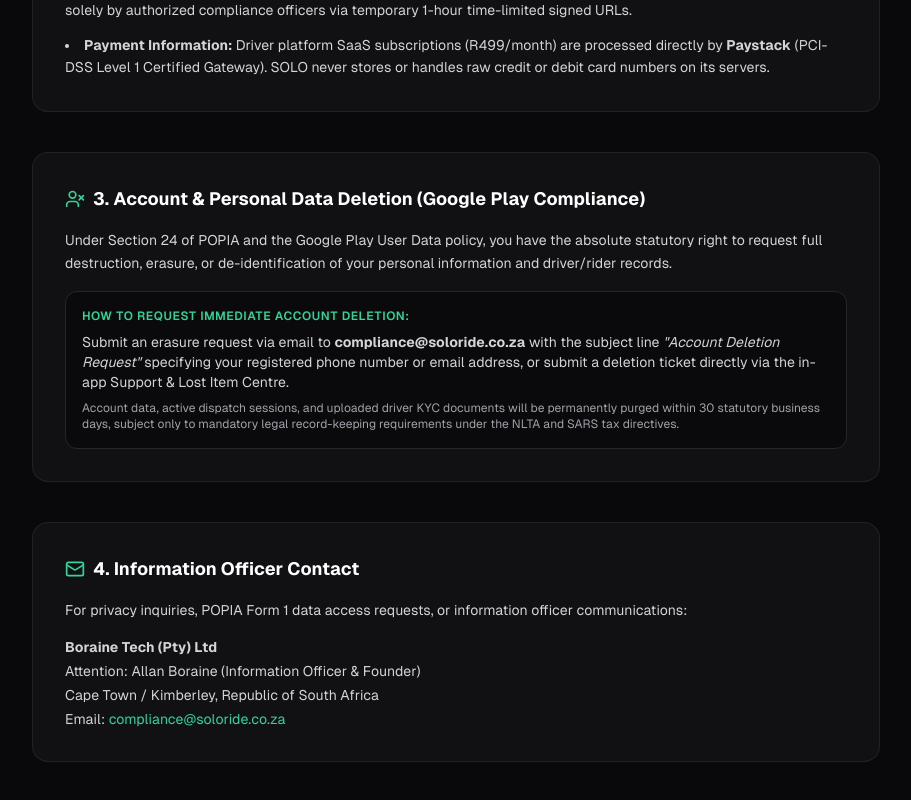
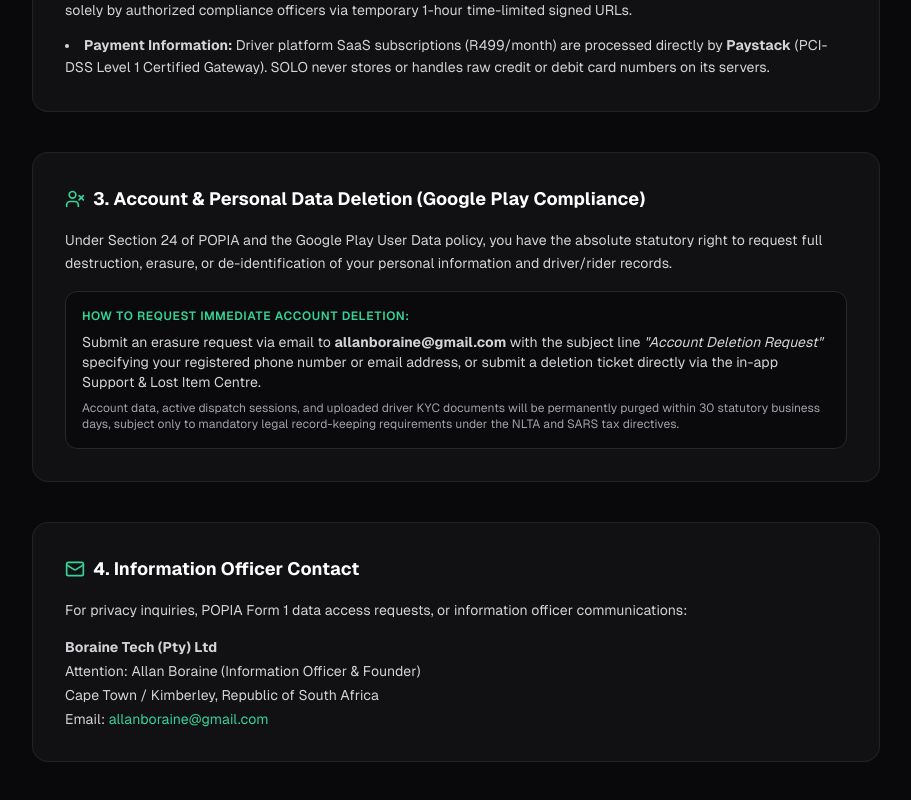
Before and after one commit to allanboraine-dev/Solo, a Next.js app: page /privacy in a window 1280 px wide. Shown: the part 859-1659 px from the top of the page, without its empty margins (184-1095 px from the left). Built offline with nearby package versions, Linux system fonts and the light colour scheme; no server answers.

Commit message:
fix(privacy): update compliance contact email to allanboraine@gmail.com

```diff
--- a/src/app/privacy/page.tsx
+++ b/src/app/privacy/page.tsx
@@ -92,7 +92,7 @@ export default function PrivacyPolicyPage() {
               How to Request Immediate Account Deletion:
             </p>
             <p className="text-sm text-zinc-300">
-              Submit an erasure request via email to <strong>compliance@soloride.co.za</strong> with the subject line <em>&quot;Account Deletion Request&quot;</em> specifying your registered phone number or email address, or submit a deletion ticket directly via the in-app Support &amp; Lost Item Centre.
+              Submit an erasure request via email to <strong>allanboraine@gmail.com</strong> with the subject line <em>&quot;Account Deletion Request&quot;</em> specifying your registered phone number or email address, or submit a deletion ticket directly via the in-app Support &amp; Lost Item Centre.
             </p>
             <p className="text-xs text-zinc-400">
               Account data, active dispatch sessions, and uploaded driver KYC documents will be permanently purged within 30 statutory business days, subject only to mandatory legal record-keeping requirements under the NLTA and SARS tax directives.
@@ -113,7 +113,7 @@ export default function PrivacyPolicyPage() {
             <p><strong>Boraine Tech (Pty) Ltd</strong></p>
             <p>Attention: Allan Boraine (Information Officer &amp; Founder)</p>
             <p>Cape Town / Kimberley, Republic of South Africa</p>
-            <p>Email: <a href="mailto:compliance@soloride.co.za" className="text-emerald-400 hover:underline">compliance@soloride.co.za</a></p>
+            <p>Email: <a href="mailto:allanboraine@gmail.com" className="text-emerald-400 hover:underline">allanboraine@gmail.com</a></p>
           </div>
         </section>
       </div>
```
Also changed, not shown: 1 other file (tests, documents, lock files or other folders).
